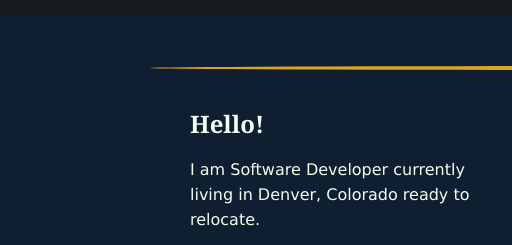
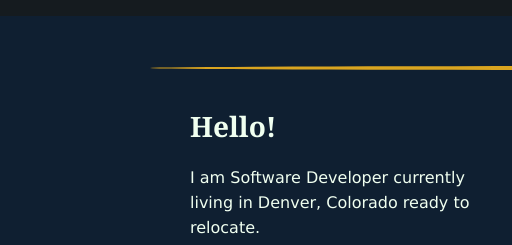
Before and after one commit to dagamo94/prep-portfolio, a plain HTML site: page index.html in a window 1280 px wide. Shown: the part 142-387 px from the top of the page, 0-512 px from the left. Drawn offline with nearby package versions, Linux system fonts and the light colour scheme; grey boxes are pictures that could not be loaded; a script that the page names is missing.

Commit message:
Adding font-size attribute

```diff
--- a/style.css
+++ b/style.css
@@ -49,6 +49,10 @@ nav a:active{
 
 h1, h2, h3{
     font-family:Cambria, Cochin, Georgia, Times, 'Times New Roman', serif;
+}
+
+h2{
+    font-size: 28px;
 }
 
 .logo{
@@ -127,6 +131,7 @@ a:active{
 hr{
     border: 2px goldenrod solid;
     border-radius: 100%;
+    clear: both;
 }
 
 header img{
```
